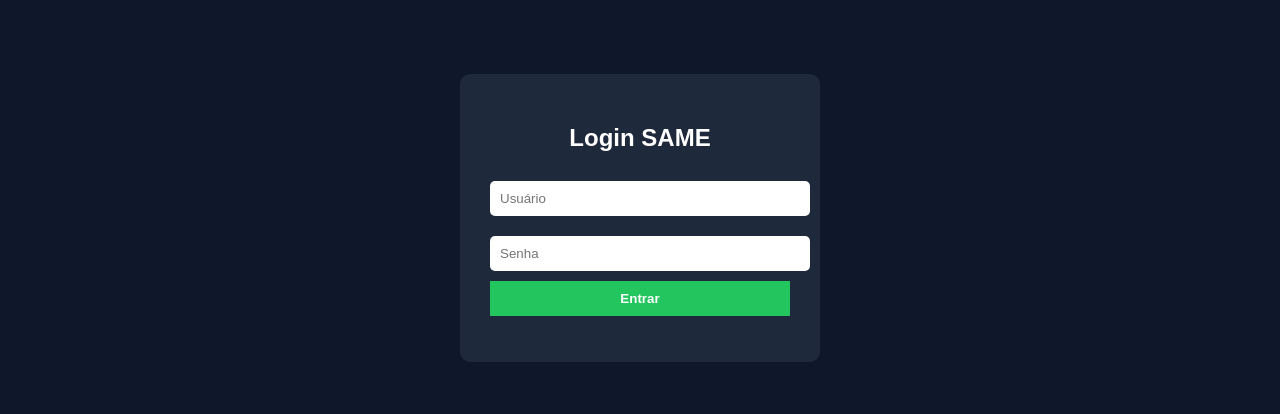
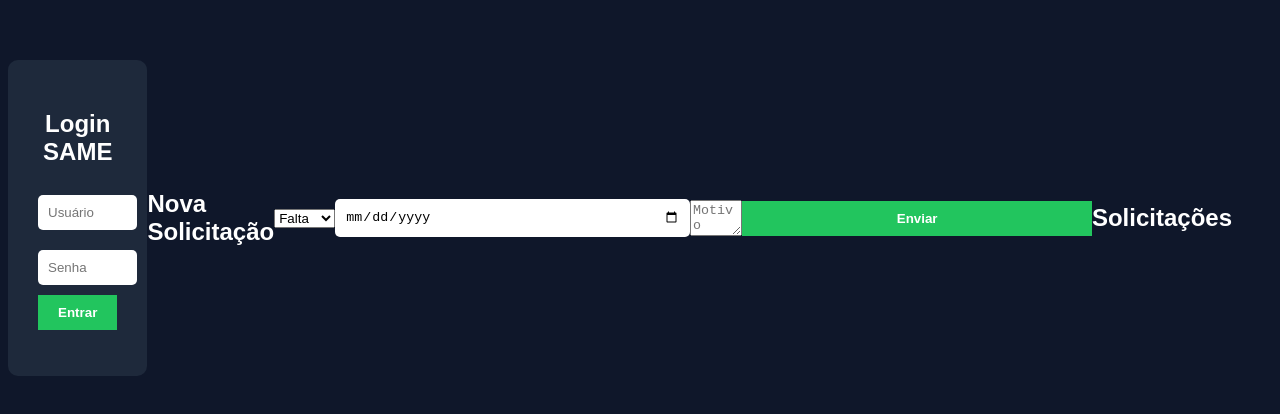
Before and after one commit to same1ahvn/meu-sistema, a website: page index.html in a window 1280 px wide. Shown: the part 190-604 px from the top of the page. Drawn offline with Linux system fonts and the light colour scheme.

Commit message:
Update index.html

```diff
--- a/index.html
+++ b/index.html
@@ -58,25 +58,21 @@
   <p id="loginErro" style="color:red;"></p>
 </div>
 
-<div id="painel">
-  <h1>Bem-vindo</h1>
-  <p id="infoUsuario"></p>
+<h2>Nova Solicitação</h2>
 
-  <h2>Criar Usuário</h2>
-  <input type="text" id="nome" placeholder="Nome">
-  <input type="text" id="username" placeholder="Username">
-  <input type="password" id="senha" placeholder="Senha">
+<select id="tipo">
+  <option value="falta">Falta</option>
+  <option value="atraso">Atraso</option>
+  <option value="ferias">Férias</option>
+</select>
 
-  <select id="role">
-    <option value="funcionario">Funcionário</option>
-    <option value="adm">Admin</option>
-  </select>
+<input type="date" id="data">
+<textarea id="motivo" placeholder="Motivo"></textarea>
 
-  <button onclick="criarUsuario()">Criar</button>
+<button onclick="criarSolicitacao()">Enviar</button>
 
-  <h2>Lista de Usuários</h2>
-  <ul id="listaUsuarios"></ul>
-</div>
+<h2>Solicitações</h2>
+<ul id="listaSolicitacoes"></ul>
 
 <script src="script.js"></script>
 
```
